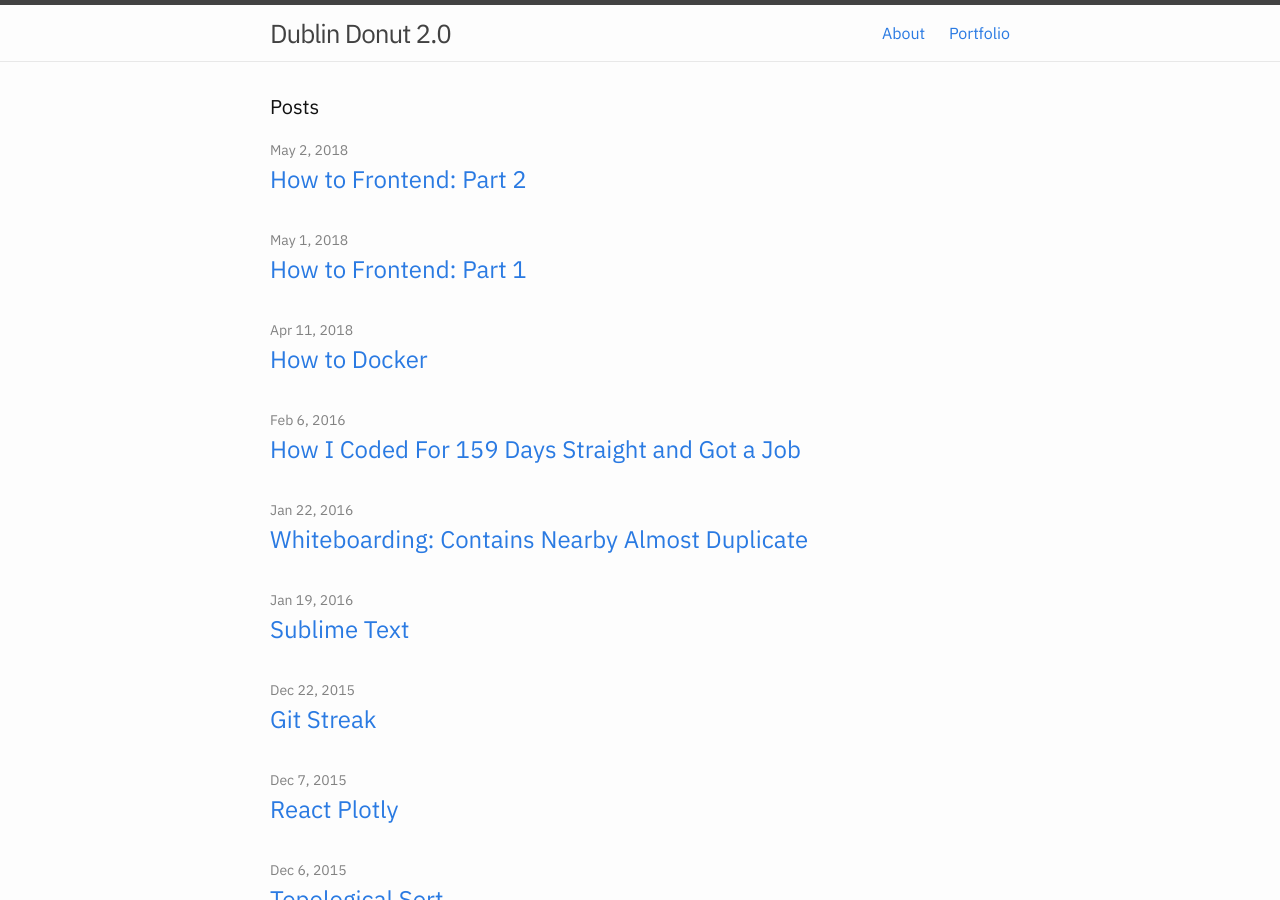
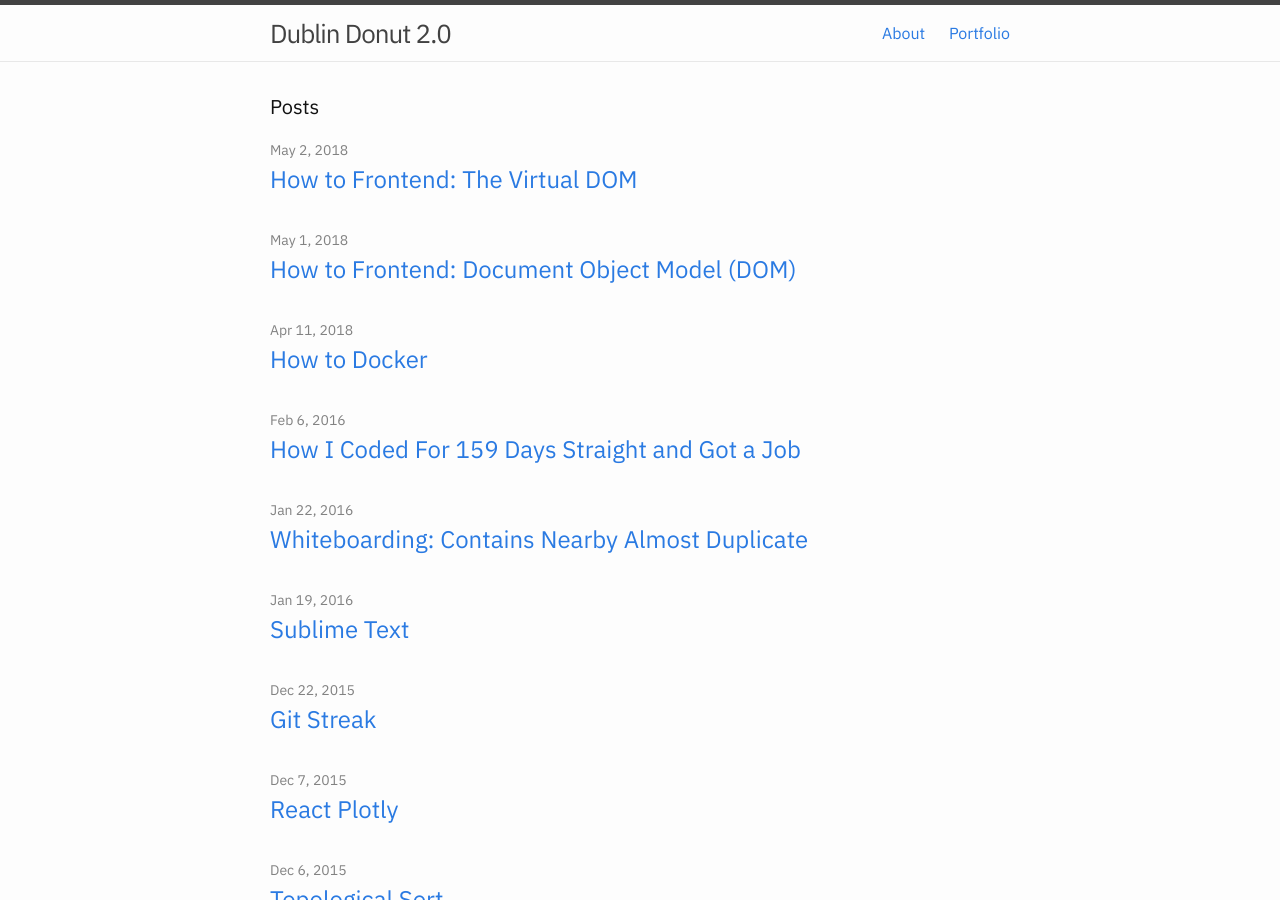
Before and after one commit to waltertan12/blog, a Jekyll site: the page built from index.html, in a window 1280 px wide and 900 px high. Built offline with Jekyll 4.4.1, drawn with Linux system fonts in a browser that asks for light colours.

Commit message:
Rename post titles

```diff
--- a/_posts/2018-05-01-how-to-frontend-part-1.md
+++ b/_posts/2018-05-01-how-to-frontend-document-object-model.md
@@ -1,6 +1,6 @@
 ---
 layout: post
-title: "How to Frontend: Part 1"
+title: "How to Frontend: Document Object Model (DOM)"
 date: 2018-05-01 12:00:00 -0700
 categories: javascript
 ---
--- a/_posts/2018-05-03-how-to-frontend-part-2.md
+++ b/_posts/2018-05-03-how-to-frontend-the-virtual-dom.md
@@ -1,6 +1,6 @@
 ---
 layout: post
-title: "How to Frontend: Part 2"
+title: "How to Frontend: The Virtual DOM"
 date: 2018-05-02 12:00:00 -0700
 categories: javascript
 ---
```
Also changed, not shown: _drafts/2018-05-05-how-to-frontend-rendering-the-virtual-dom.md (added, +6 -0 lines).
